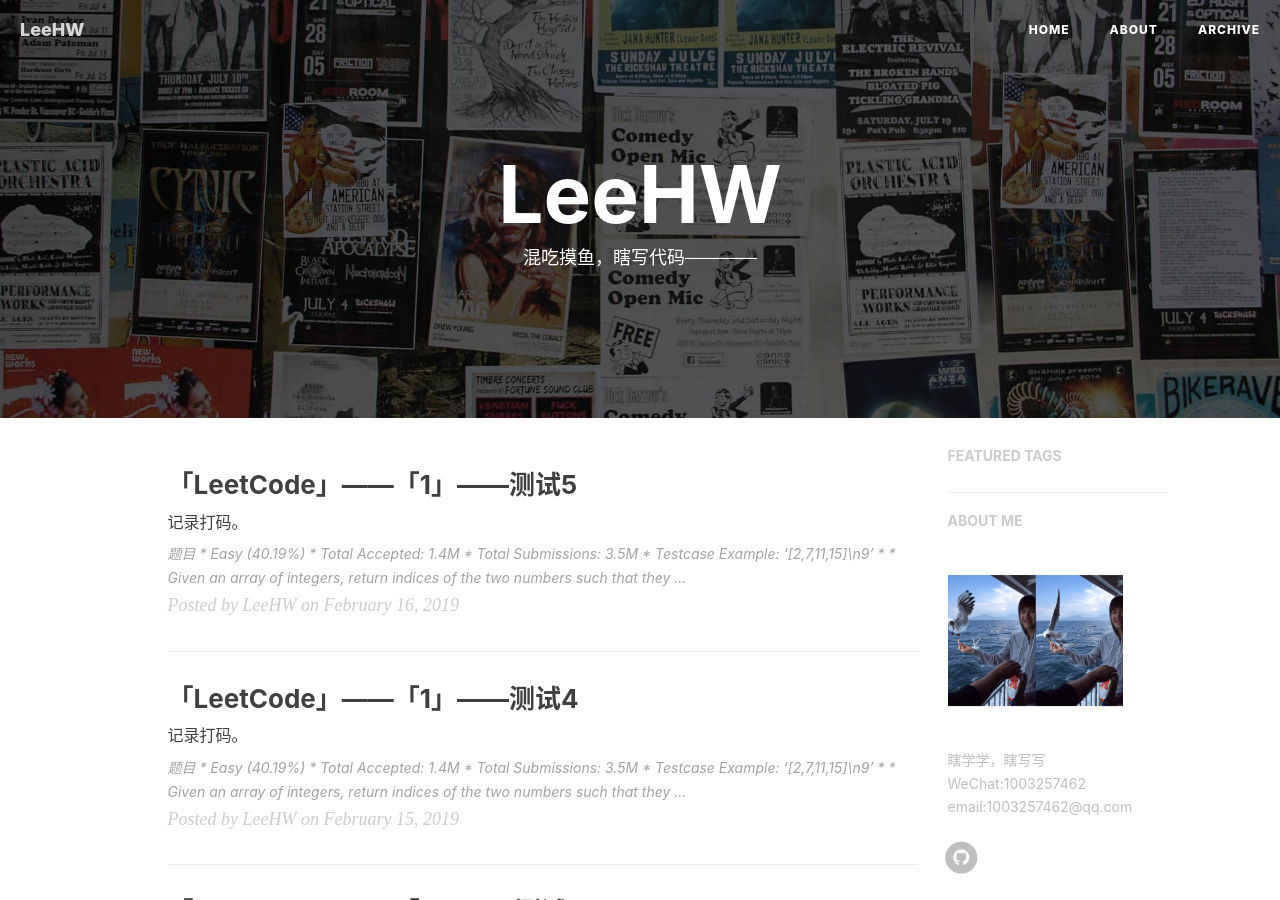
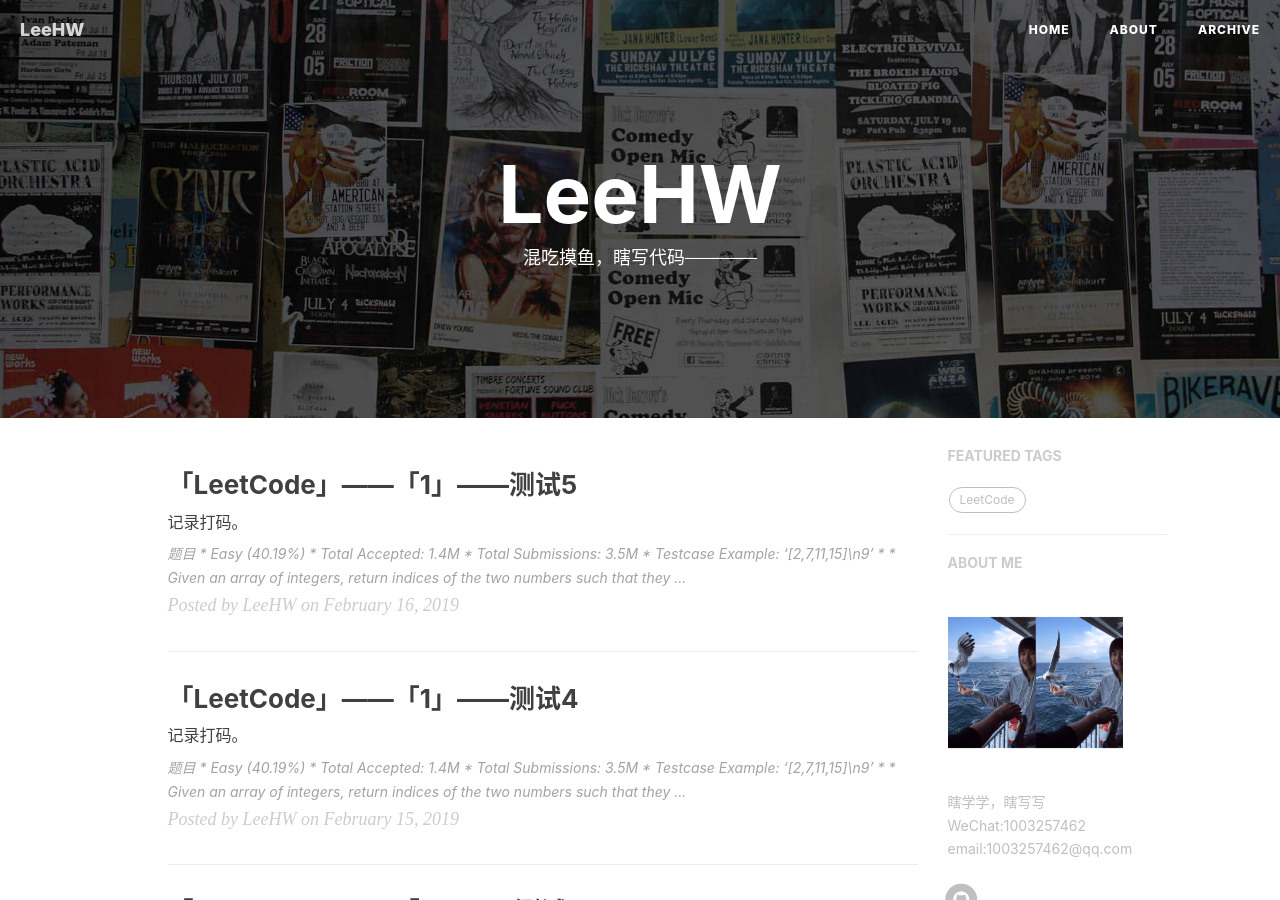
Before and after one commit to LeeHW-THU/LeeHW-TW.github.io, a Jekyll site: the page built from index.html, in a window 1280 px wide and 900 px high. Built offline with Jekyll 4.4.1, drawn with Linux system fonts in a browser that asks for light colours; nearby versions of some CDN libraries; the list of posts is cut into pages by our own code; comment, search, counter and statistics services are not loaded.

Commit message:
Update _config.yml

```diff
--- a/_config.yml
+++ b/_config.yml
@@ -88,7 +88,7 @@
 
 # Featured Tags
 featured-tags: true                     # whether or not using Feature-Tags
-featured-condition-size: 5              # A tag will be featured if the size of it is more than this condition value
+featured-condition-size: 0              # A tag will be featured if the size of it is more than this condition value
 
 
 
```
